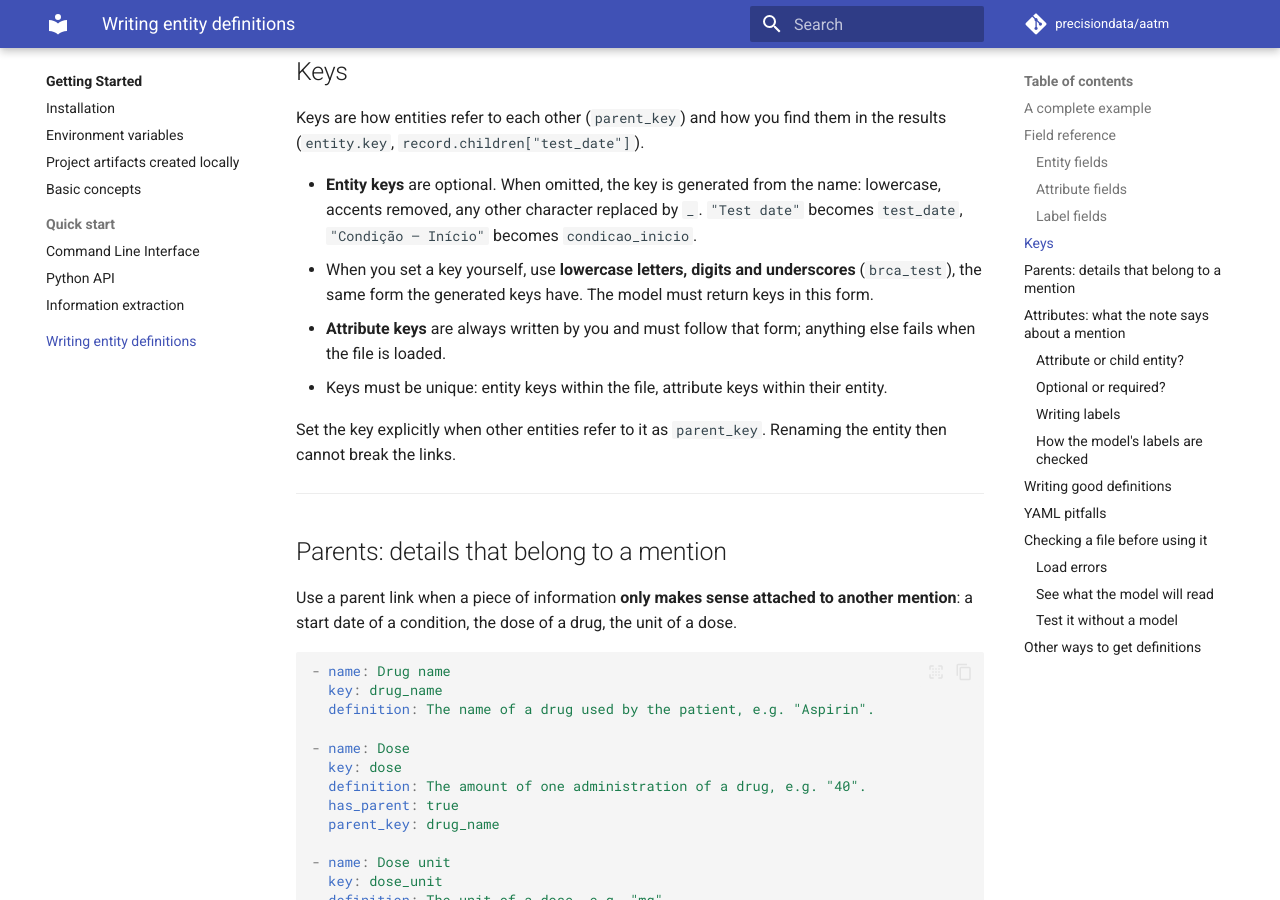
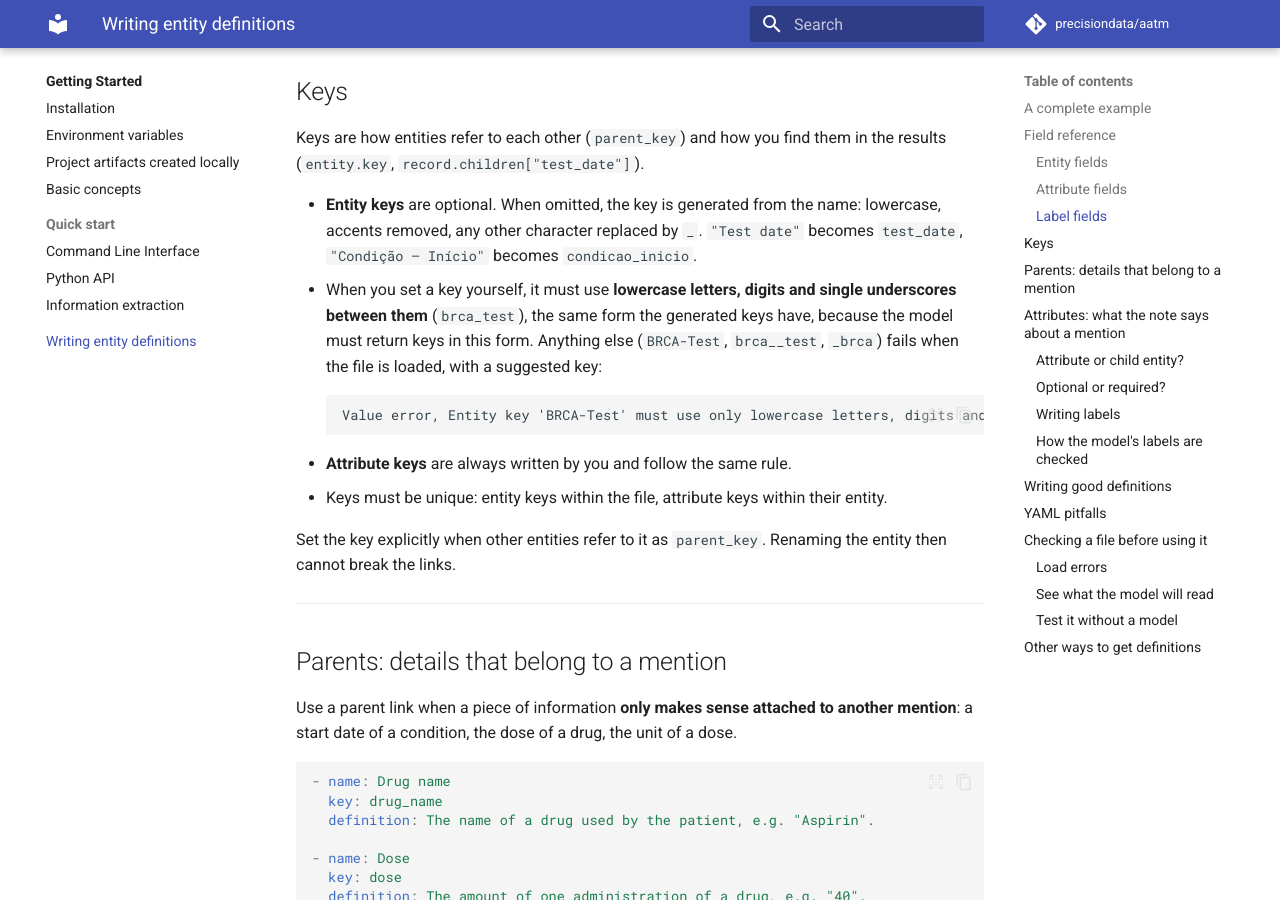
Before and after one commit to precisiondata/aatm, an MkDocs documentation site: the page built from docs/getting-started/entity_definitions.md, in a window 1280 px wide and 900 px high, scrolled down 3249 px. Built offline with MkDocs 1.6.1 and Material for MkDocs 9.7.7, drawn with Linux system fonts in a browser that asks for light colours; comment, search, counter and statistics services are not loaded; some of the changed text lies outside the part shown.

Commit message:
fix: reject entity keys the model cannot return
Hand-written entity keys were accepted in any form, but the model's
answer must use lowercase snake_case keys, so a key such as "BRCA-Test"
made every response fail to parse. Such keys now fail when the
definitions are loaded, with a suggested valid key. Generated keys are
unaffected.

Co-Authored-By: Claude Opus 5.5 <noreply@anthropic.com>

````diff
--- a/docs/getting-started/entity_definitions.md
+++ b/docs/getting-started/entity_definitions.md
@@ -91,7 +91,7 @@ A definition file is a YAML **list**. Each item is one entity.
 | Field | Required | Default | Meaning |
 |---|---|---|---|
 | `name` | yes | | Human-readable name, shown to the model |
-| `key` | no | generated from `name` | Identifier used in the model output and in your results |
+| `key` | no | generated from `name` | Identifier used in the model output and in your results. Lowercase letters, digits and `_` only |
 | `definition` | yes | | What counts as a mention. **The model reads this**, so it decides quality |
 | `has_parent` | no | `false` | Every mention must be linked to a mention of `parent_key` |
 | `parent_key` | when `has_parent` is true | | Key of the parent entity |
@@ -123,11 +123,16 @@ results (`entity.key`, `record.children["test_date"]`).
 - **Entity keys** are optional. When omitted, the key is generated from the name:
   lowercase, accents removed, any other character replaced by `_`. `"Test date"`
   becomes `test_date`, `"Condição — Início"` becomes `condicao_inicio`.
-- When you set a key yourself, use **lowercase letters, digits and underscores**
-  (`brca_test`), the same form the generated keys have. The model must return keys
-  in this form.
-- **Attribute keys** are always written by you and must follow that form; anything else
-  fails when the file is loaded.
+- When you set a key yourself, it must use **lowercase letters, digits and single
+  underscores between them** (`brca_test`), the same form the generated keys have,
+  because the model must return keys in this form. Anything else (`BRCA-Test`,
+  `brca__test`, `_brca`) fails when the file is loaded, with a suggested key:
+
+    ```text
+    Value error, Entity key 'BRCA-Test' must use only lowercase letters, digits and single underscores between them. Use 'brca_test' instead.
+    ```
+
+- **Attribute keys** are always written by you and follow the same rule.
 - Keys must be unique: entity keys within the file, attribute keys within their entity.
 
 Set the key explicitly when other entities refer to it as `parent_key`. Renaming the
@@ -289,12 +294,12 @@ choices to the next developer.
 Invalid files fail when loaded, **before any model call**, with a message that names
 the file:
 
+- an entity or attribute key that is not lowercase `snake_case`
 - duplicate entity keys, or duplicate attribute keys in one entity
 - `has_parent: true` without `parent_key`, or the reverse
 - a `parent_key` that does not exist, an entity that is its own parent, or a loop such
   as `a -> b -> a`
-- an attribute key that is not lowercase `snake_case`, an attribute without labels, or
-  two labels that differ only in case
+- an attribute without labels, or two labels that differ only in case
 - a missing `name`, `definition`, `description` or label `value`, or a value of the
   wrong type (see [YAML pitfalls](#yaml-pitfalls))
 
````
Also changed, not shown: docs/getting-started/quick_start_extraction.md (+2 -2 lines), 2 other files.
